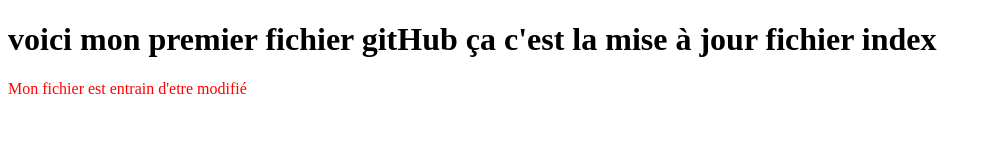
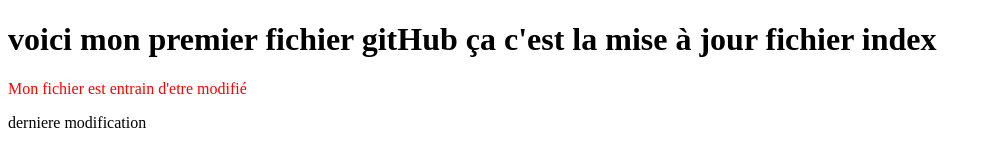
Before and after one commit to chemart243/mac, a plain HTML site: page index.html in a window 1280 px wide. Shown: the whole page, without its empty margins (0-991 px from the left). Drawn offline with Linux system fonts and the light colour scheme.

Commit message:
fusion d'une page web

```diff
--- a/index.html
+++ b/index.html
@@ -8,5 +8,6 @@
 <body>
     <h1>voici mon premier fichier gitHub ça c'est la mise à jour fichier index</h1>
     <p style="color:red;">Mon fichier est entrain d'etre modifié</p>
+    <P>derniere modification</P>
 </body>
 </html>
```
